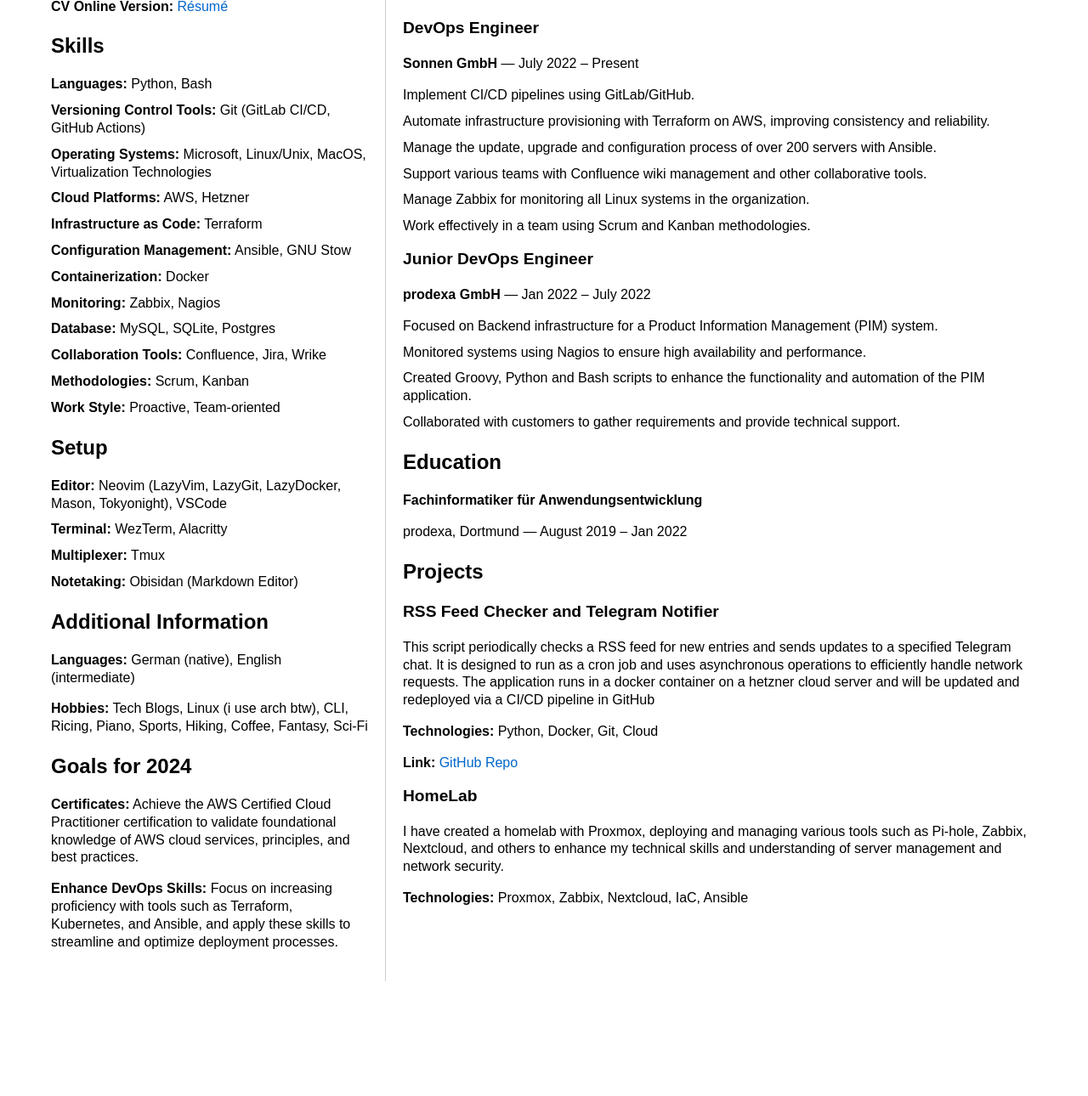
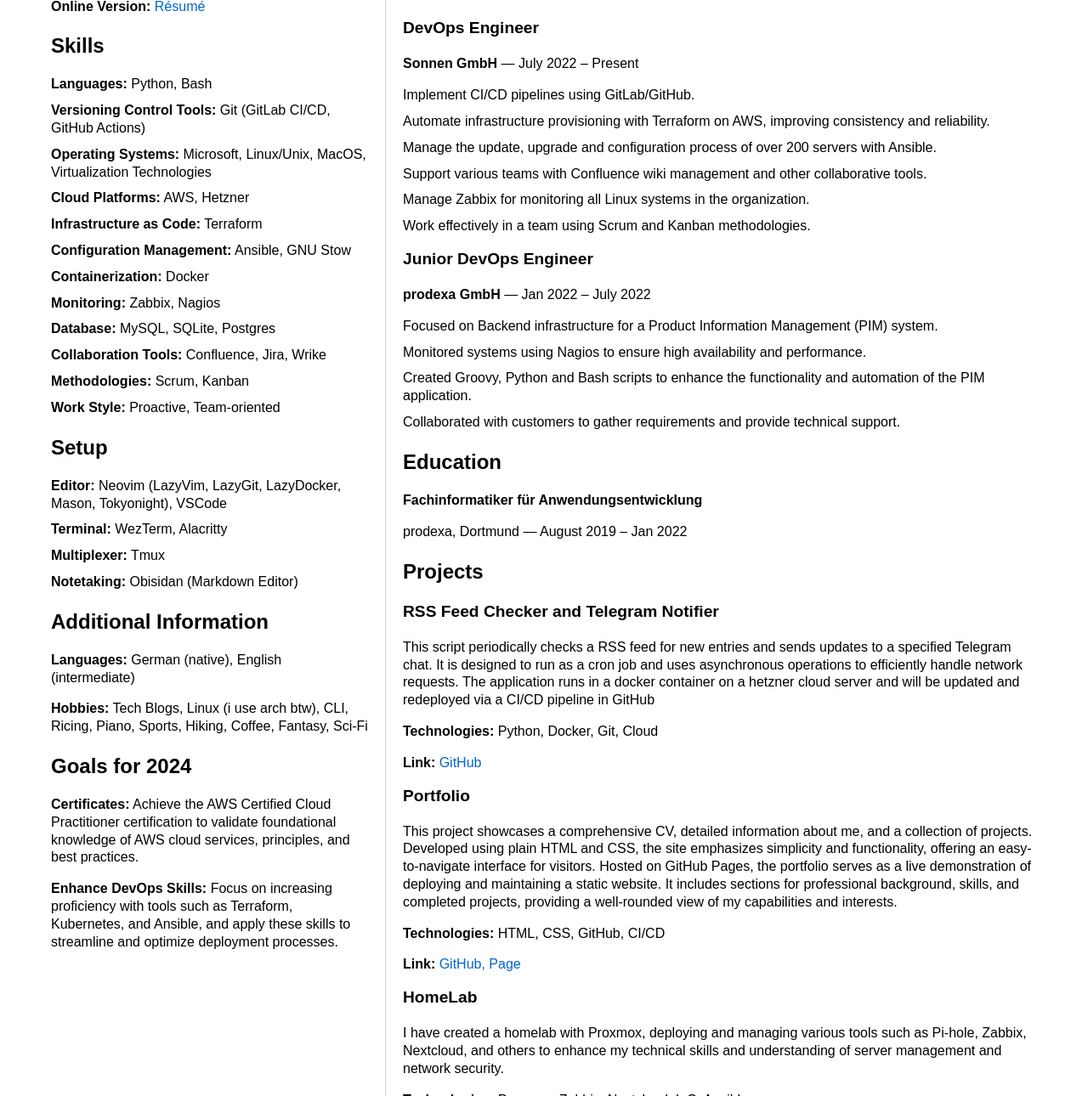
Before and after one commit to 0xMNT/0xmnt.github.io, a plain HTML site: page cv.html in a window 1280 px wide. Shown: the part 485-1775 px from the top of the page at 85% size. Before the commit the page ends 1660 px from the top, so only its background shows below. Drawn offline with Linux system fonts and the light colour scheme.

Commit message:
feat: add fade to social links on cv

```diff
--- a/cv.html
+++ b/cv.html
@@ -29,16 +29,16 @@
             <div class="left">
                 <h1>Damian Cielenga</h1>
                 <ul>
-                    <li><strong><i class="fa fa-envelope"></i> Email:</strong> ***REMOVED***</li>
-                    <li><strong> <i class="fab fa-linkedin"></i> LinkedIn:</strong> <a
+                    <li><strong><i class="fade fa fa-envelope"></i> Email:</strong> ***REMOVED***</li>
+                    <li><strong> <i class="fade fab fa-linkedin"></i> LinkedIn:</strong> <a
                             href="https://www.linkedin.com/in/damian-cielenga-a391a1300">Damian Cielenga</a>
                     </li>
-                    <li><strong><i class="fab fa-xing"></i> XING:</strong> <a
+                    <li><strong><i class="fade fab fa-xing"></i> XING:</strong> <a
                             href="https://www.xing.com/profile/damian_cielenga/">Damian Cielenga</a>
                     </li>
-                    <li><strong><i class="fab fa-github"></i> GitHub:</strong> <a
+                    <li><strong><i class="fade fab fa-github"></i> GitHub:</strong> <a
                             href="https://github.com/0xMNT">0xMNT</a></li>
-                    <li><strong>CV Online Version:</strong> <a href="https://0xmnt.github.io/">Résumé</a>
+                    <li><strong>Online Version:</strong> <a href="https://0xmnt.github.io/">Résumé</a>
                     </li>
                 </ul>
 
@@ -82,7 +82,7 @@
 
             <div class="right">
                 <h2>Summary</h2>
-                <p>Experienced DevOps Engineer with over 4 years in managing infrastructure, deploying
+                <p>Experienced DevOps Engineer from germany with over 4 years in managing infrastructure, deploying
                     applications, and automating processes using tools like GitLab, GitHub, AWS, Terraform, Ansible.
                     Proven ability to collaborate with development teams and system administrators to streamline
                     workflows and improve deployment efficiency.</p>
@@ -123,8 +123,23 @@
                     hetzner cloud server and will be updated and redeployed via a CI/CD pipeline in GitHub
                 </p>
                 <p><strong>Technologies:</strong> Python, Docker, Git, Cloud</p>
-                <p><strong>Link:</strong> <a href="https://github.com/0xMNT/telegram-rss-feed-bot">
-                        GitHub Repo</a></p>
+                <p><strong>Link:</strong> <a href="https://github.com/0xMNT/telegram-rss-feed-bot">GitHub</a></p>
+
+
+                <h3>Portfolio</h3>
+                <p>
+                    This project showcases a comprehensive CV, detailed information about me, and a collection of
+                    projects. Developed using plain HTML and CSS, the site emphasizes simplicity and functionality,
+                    offering an easy-to-navigate interface for visitors.
+                    Hosted on GitHub Pages, the portfolio serves as a live demonstration of deploying and maintaining a
+                    static website. It includes sections for professional background, skills, and completed projects,
+                    providing a well-rounded view of my capabilities and interests.
+                </p>
+                <p><strong>Technologies:</strong> HTML, CSS, GitHub, CI/CD</p>
+                <p><strong>Link:</strong>
+                    <a href="https://github.com/0xMNT/0xmnt.github.io">GitHub,</a><a href="https://0xmnt.github.io"> Page</a>
+                </p>
+
 
                 <h3>HomeLab</h3>
                 <p>
```
